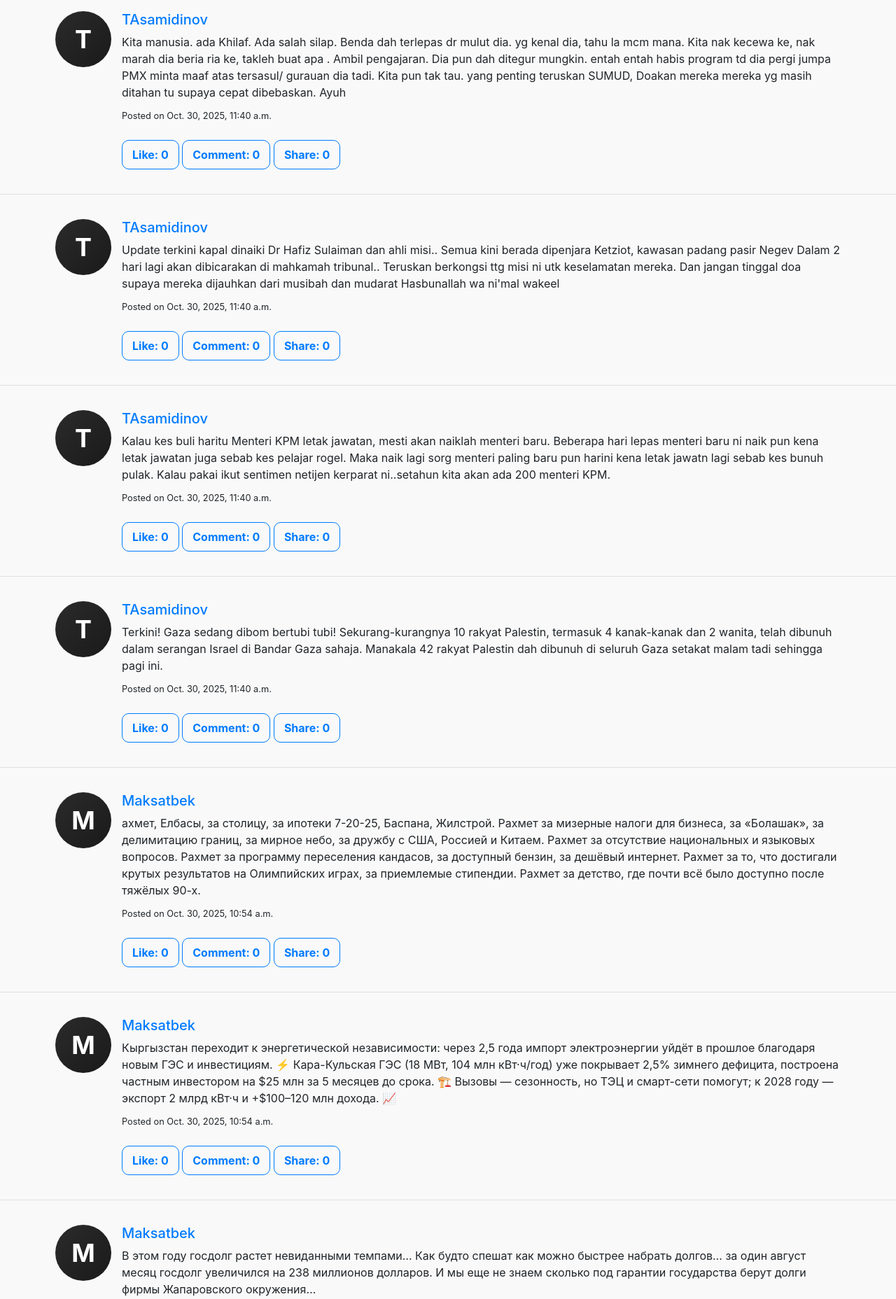
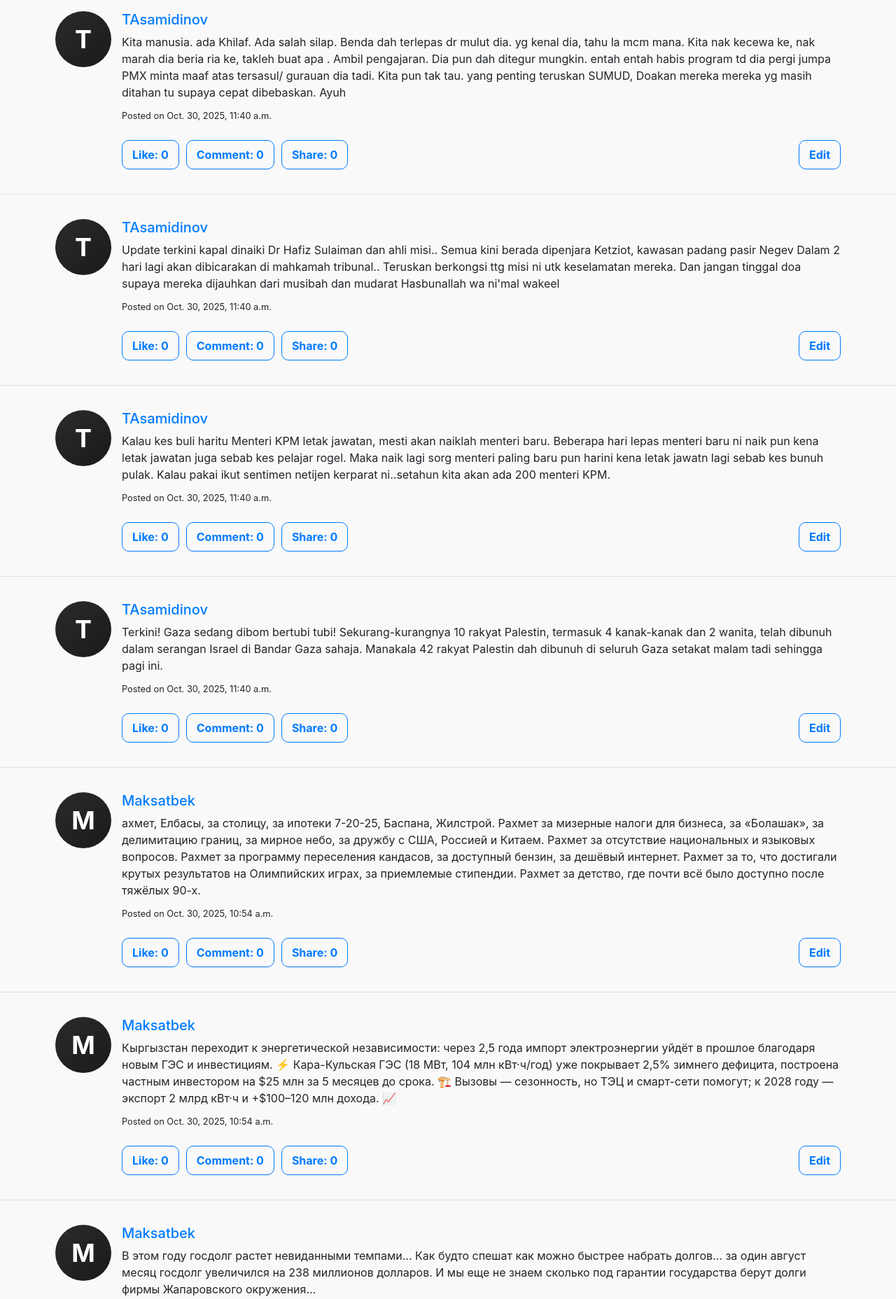
Before and after one commit to TAsamidinov/Network, a Django app: page / in a window 1280 px wide. Shown: the part 150-2006 px from the top of the page at 70% size. Run offline with Django 3.2, Linux system fonts and the light colour scheme; data comes from the database, SQL or seed files in the repository; some libraries are stand-ins or nearby versions.

Commit message:
Create Edit Button

```diff
--- a/network/static/network/styles.css
+++ b/network/static/network/styles.css
@@ -79,6 +79,14 @@
 /* Actions */
 .profile-actions{ display: flex; gap: 15px; flex-wrap: wrap; }
 .profile-actions form{ margin: 0; }
+
+.post-actions {
+  display: flex;
+  gap: 10px;
+}
+.post-actions .btn:last-child {
+  margin-left: auto;
+}
 
 .btn {
   padding: 8px 14px;
--- a/network/templates/network/index.html
+++ b/network/templates/network/index.html
@@ -22,9 +22,12 @@
         <p>{{ post.content }}</p>
         <small>Posted on {{ post.timestamp }}</small>
         <br><br>
-        <button class="btn btn-outline-primary">Like: {{ post.likes }}</button>
-        <button class="btn btn-outline-primary">Comment: 0</button>
-        <button class="btn btn-outline-primary">Share: 0</button>
+        <div class="post-actions">
+          <button class="btn btn-outline-primary">Like: {{ post.likes }}</button>
+          <button class="btn btn-outline-primary">Comment: 0</button>
+          <button class="btn btn-outline-primary">Share: 0</button>
+          <button class="btn btn-outline-primary">Edit</button>
+        </div>
       </div>
     </div>
   {% empty %}
```
Also changed, not shown: network/templates/network/following.html (+6 -3 lines), network/templates/network/profile.html (+6 -3 lines).
